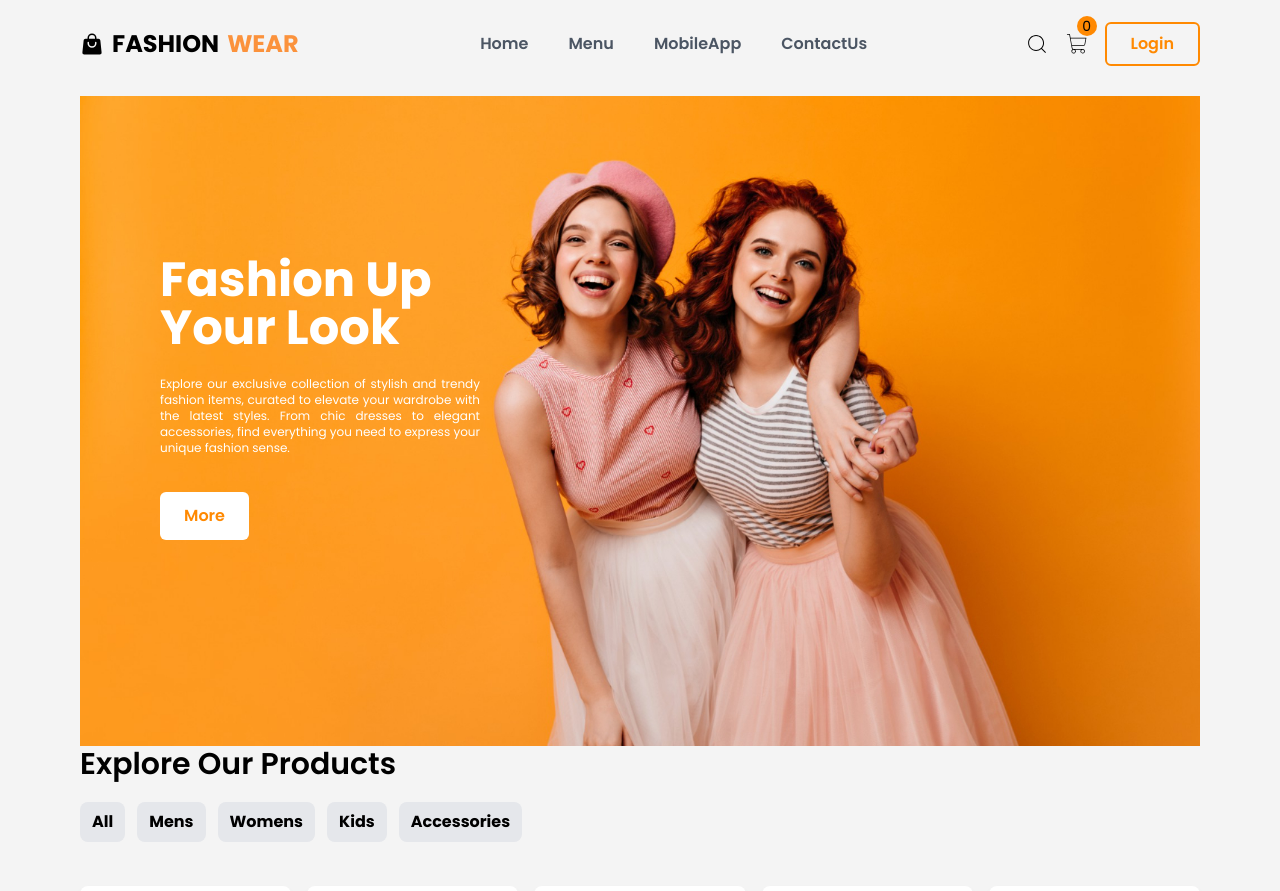
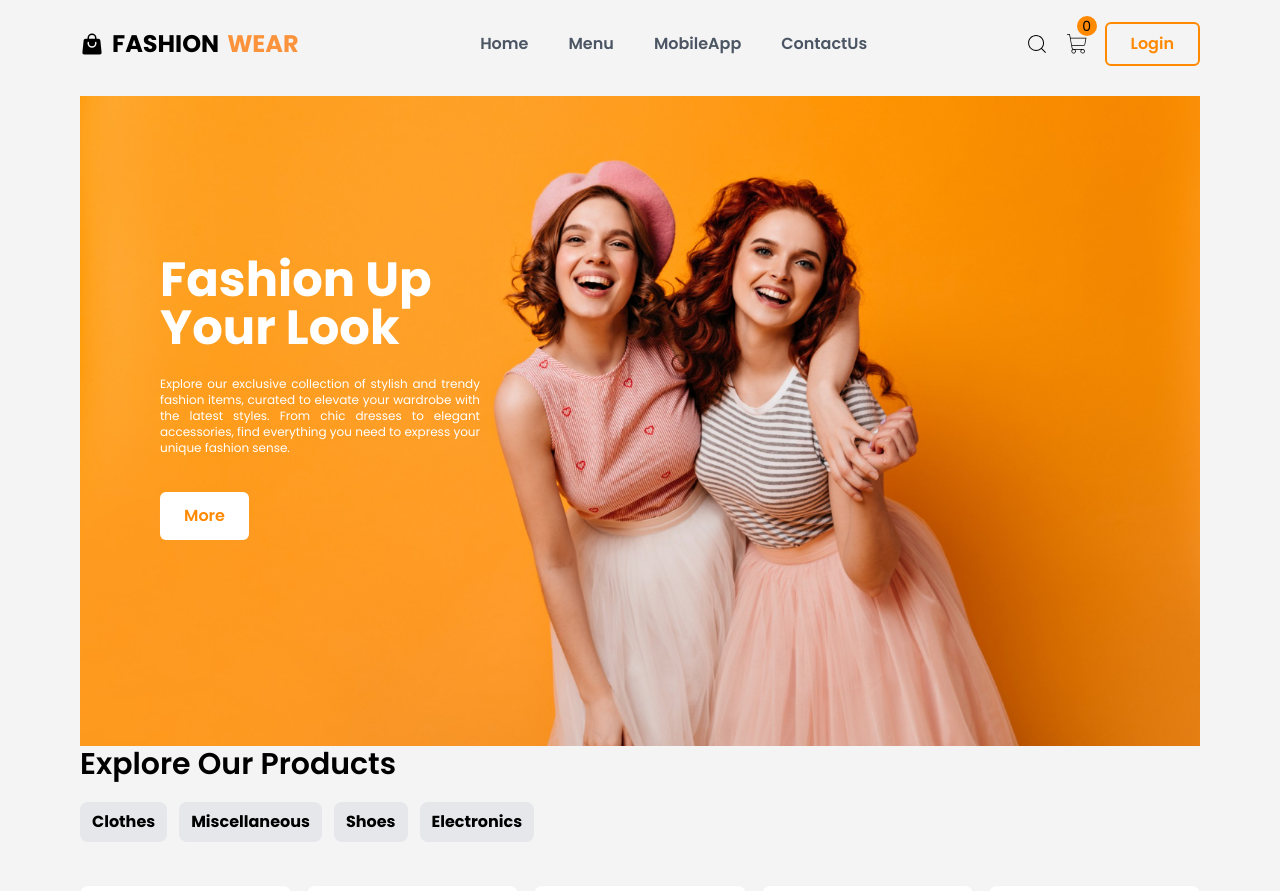
Before and after one commit to jenisha987/E-commerce-Website, a React (Vite) app in the folder e-commerce/: page / in a window 1280 px wide. Shown: the top 891 px of the page. Built offline with nearby package versions, Linux system fonts and the light colour scheme.

Commit message:
unique categories extracted

```diff
--- a/e-commerce/src/assets/assets.js
+++ b/e-commerce/src/assets/assets.js
@@ -22,69 +22,3 @@ export const navlinks = [
         title: "contactUs"
     },
 ]
-
-export const category = [
-    {
-        id: 1,
-        category: "All"
-    },
-    {
-        id: 2,
-        category: "Mens"
-    },
-    {
-        id: 3,
-        category: "Womens"
-    },
-    {
-        id: 4,
-        category: "Kids"
-    },
-    {
-        id: 5,
-        category: "Accessories"
-    },
-]
-
-export const menu_list = [
-    {
-        id: 1,
-        menu_name: "T-shirt",
-        menu_image: t_shirt
-    },
-    {
-        id: 2,
-        menu_name: "Shirt",
-        menu_image: t_shirt
-    },
-    {
-        id: 3,
-        menu_name: "Traditional Wear",
-        menu_image: t_shirt
-    },
-    {
-        id: 4,
-        menu_name: "Caps",
-        menu_image: t_shirt
-    },
-    {
-        id: 5,
-        menu_name: "Hand Bag",
-        menu_image: t_shirt
-    },
-    {
-        id: 6,
-        menu_name: "Heels",
-        menu_image: t_shirt
-    },
-    {
-        id: 7,
-        menu_name: "Mens Shoes",
-        menu_image: t_shirt
-    },
-    {
-        id: 8,
-        menu_name: "Shorts",
-        menu_image: t_shirt
-    },
-]
--- a/e-commerce/src/components/ProductCategory.jsx
+++ b/e-commerce/src/components/ProductCategory.jsx
@@ -1,24 +1,30 @@
-import React from "react";
-import { category } from "../assets/assets";
-import { menu_list } from "../assets/assets";
+import React, { useEffect, useState } from "react";
+import { products } from "../assets/products";
 
 export default function ProductCategory() {
+
+    const [ categories, setCategories ] = useState([]);
+
+    const listUniqueCategories = () => {
+        const uniqueCategories = [
+           ...new Set(products.map((product) => product.category.name)) //Set le dherai same xa vani aauta matra dinxa
+        ]
+        setCategories(uniqueCategories);
+    };
+
+    useEffect(() => {
+        listUniqueCategories();
+    }, []);
+
     return (
         <div>
             <h3 className="text-3xl font-semibold">Explore Our Products</h3>
             <div className="my-5 flex gap-3 overflow-x-scroll scroll-smooth lg:overflow-x-hidden md:overflow-x-hidden ">
                 {
-                    category.map(({ id, category }) => (
-                        <button key={id} className="px-3 py-2 bg-gray-200 font-bold rounded-lg hover:bg-green-500 hover:text-white">{category}</button>
+                    categories.map((category, index ) => (
+                        <button key={index} className="px-3 py-2 bg-gray-200 font-bold rounded-lg hover:bg-primary hover:text-white">{category}</button>
                     ))
                 }
-                {/* <button className="px-3 py-2 bg-gray-200 font-bold rounded-lg hover:bg-green-500 hover:text-white">All</button>
-                <button className="px-3 py-2 bg-gray-200 font-bold rounded-lg hover:bg-green-500 hover:text-white">Men</button>
-                <button className="px-3 py-2 bg-gray-200 font-bold rounded-lg hover:bg-green-500 hover:text-white">Women</button>
-                <button className="px-3 py-2 bg-gray-200 font-bold rounded-lg hover:bg-green-500 hover:text-white">Kids</button>
-                <button className="px-3 py-2 bg-gray-200 font-bold rounded-lg hover:bg-green-500 hover:text-white">Men</button>
-                <button className="px-3 py-2 bg-gray-200 font-bold rounded-lg hover:bg-green-500 hover:text-white">Women</button>
-                <button className="px-3 py-2 bg-gray-200 font-bold rounded-lg hover:bg-green-500 hover:text-white">Kids</button> */}
             </div>
         </div>
     )
```
